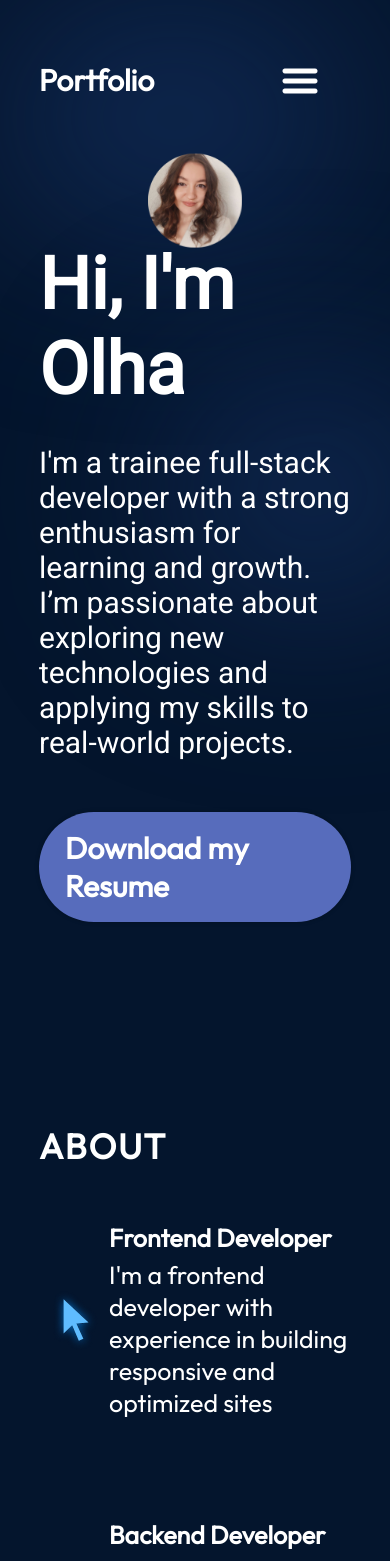
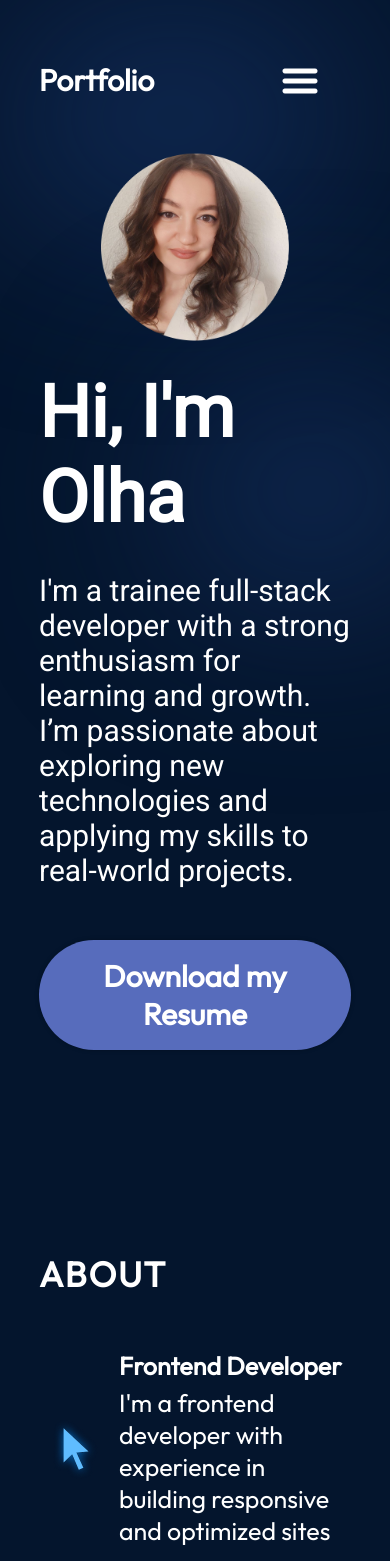
Before and after one commit to OlhaChumbash/project-portfolio, a React (Vite) app: page / in a window 390 px wide. Shown: the top 1561 px of the page. Built offline with nearby package versions, Linux system fonts and the light colour scheme.

Commit message:
fix mobile styles

```diff
--- a/src/components/About/About.module.css
+++ b/src/components/About/About.module.css
@@ -61,10 +61,13 @@
   font-size: 25px;
   font-weight: 600;
   margin-bottom: 5px;
+  padding-left: 10px;
 }
 
 .aboutItem p {
   font-size: 25px;
+  padding-left: 10px;
+
 }
 
 @media screen and (max-width: 830px) {
--- a/src/components/Contact/Contact.module.css
+++ b/src/components/Contact/Contact.module.css
@@ -13,7 +13,7 @@
 }
 
 .text h2 {
-  font-size: 80px;
+  font-size: 70px;
   font-weight: 700;
   letter-spacing: 4px;
 }
@@ -57,8 +57,16 @@
     flex-direction: column;
     align-items: center;
   }
+  .link {
+    gap: 10px;
+  }
+
 
   .links {
-    align-items: center;
+    align-items: flex-start;
+  }
+
+  .links a{
+    font-size: 18px;
   }
 }
--- a/src/components/Hero/Hero.module.css
+++ b/src/components/Hero/Hero.module.css
@@ -48,16 +48,17 @@
   font-weight: 600;
   padding: 17px 26px;
   box-shadow: 0 0 4px 0 rgba(0, 0, 0, 0.25);
+  text-align: center;
 }
 
 .heroImg {
-  width: 30%;
+  width: 25%;
   z-index: 1;
-
   animation-name: floating;
   animation-duration: 3s;
   animation-iteration-count: infinite;
   animation-timing-function: ease-in-out;
+  margin-left: 15%;
 }
 
 @keyframes floating {
@@ -101,11 +102,17 @@
 }
 
 @media screen and (max-width: 830px) {
+
+.heroImg {
+    width: 60%;
+    margin-bottom: 35px;
+    margin-left: 0;
+  }
   .container {
     flex-direction: column-reverse;
   }
 
   .content {
-    align-items: center;
+    align-items:center;
   }
 }
--- a/src/components/Projects/ProjectCard.module.css
+++ b/src/components/Projects/ProjectCard.module.css
@@ -60,5 +60,5 @@
   font-weight: 600;
   border-radius: 100px;
   background: var(--color-primary);
-  padding: 1px 22px;
+  padding: 8px 30px;
 }
```
